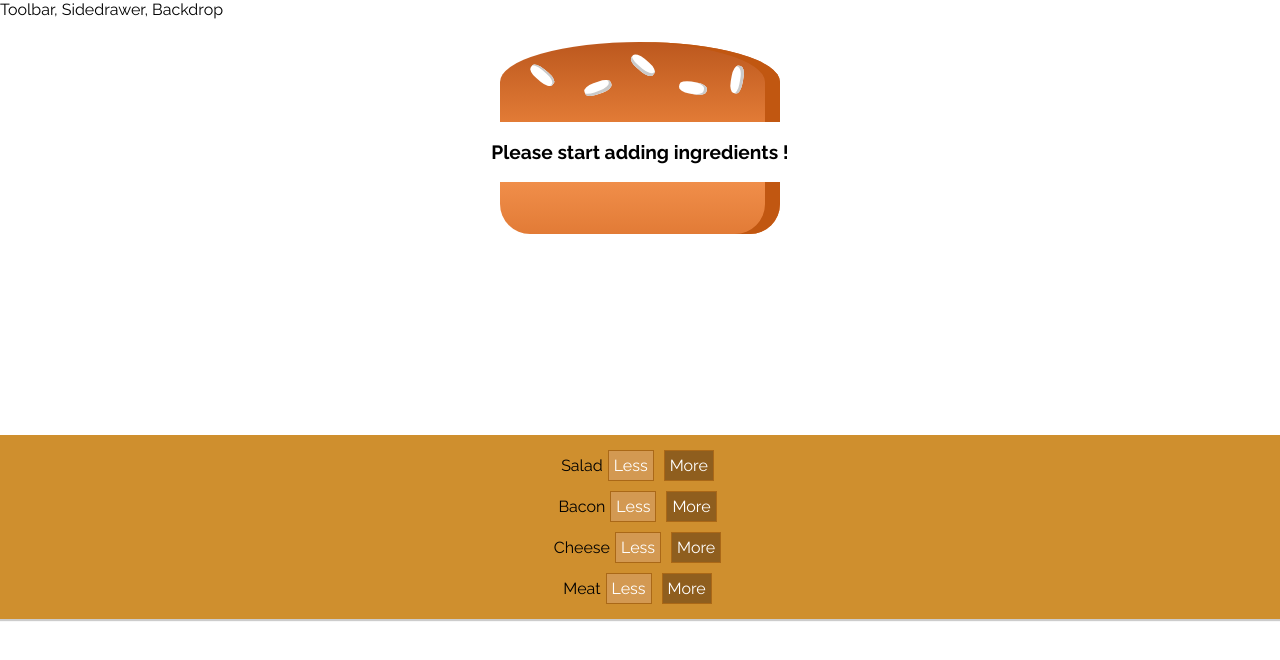
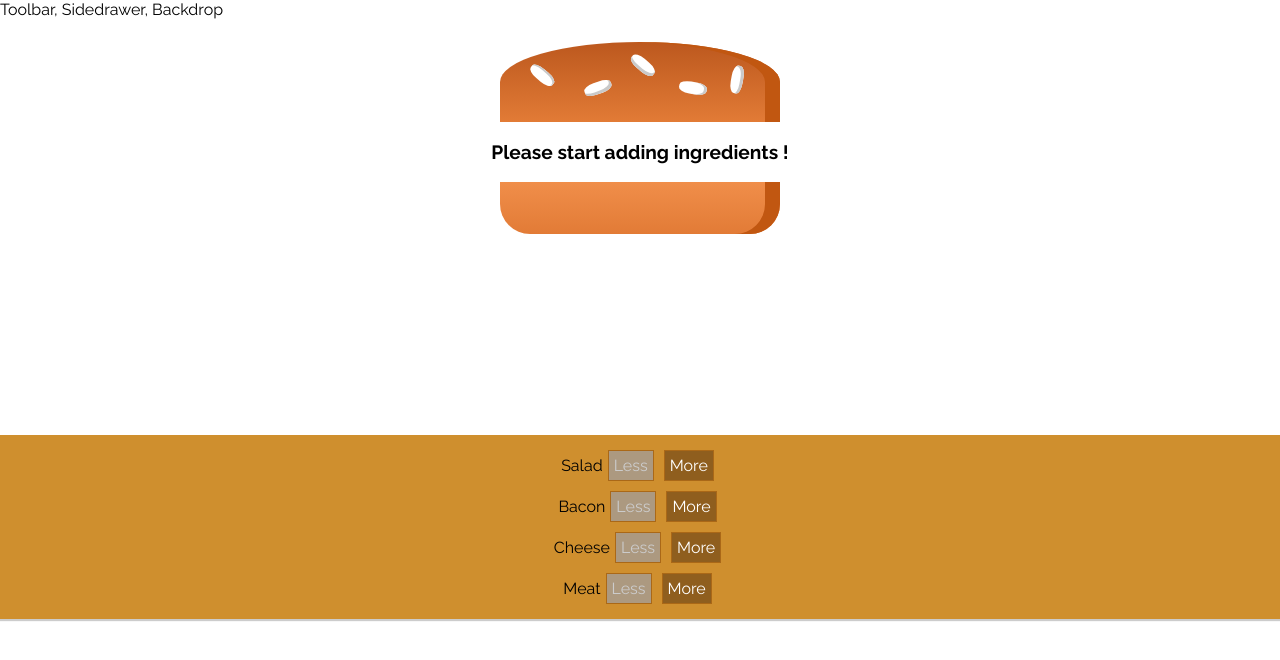
Before and after one commit to karthikmsadashivappa/React-nano, a React app: page / in a window 1280 px wide. Shown: the top 660 px of the page. Built offline with nearby package versions, Linux system fonts and the light colour scheme.

Commit message:
Removing Ingrediants safely

```diff
--- a/src/components/Tiny/BuildControls/BuildControl/BuildControl.js
+++ b/src/components/Tiny/BuildControls/BuildControl/BuildControl.js
@@ -6,8 +6,13 @@
 		<div className={classes.label}>
 			{props.label}
 		</div>
-		<button className={classes.Less}>Less</button>
-		<button className={classes.More} onClick={props.added}>More</button>
+		<button
+		className={classes.Less}
+		onClick={props.removed}
+		disabled={props.disabled}>Less</button>
+		<button
+		className={classes.More}
+		onClick={props.added}>More</button>
 	</div>
 );
 
--- a/src/components/Tiny/BuildControls/BuildControls.js
+++ b/src/components/Tiny/BuildControls/BuildControls.js
@@ -15,7 +15,9 @@
 			<BuildControl
 			key={ctrl.label}
 			label={ctrl.label}
-			added={() => props.ingredientAdded(ctrl.type)}/>
+			added={() => props.ingredientAdded(ctrl.type)}
+			removed={() => props.ingredientRemoved(ctrl.type)}
+			disabled={props.disabled[ctrl.type]}/>
 		))}
 	</div>
 );
--- a/src/containers/nano/Nano.js
+++ b/src/containers/nano/Nano.js
@@ -38,14 +38,41 @@
 	}
 
 	removeIngredientHandler = (type) => {
+		const oldCount = this.state.ingredients[type];
 
+		if (oldCount <= 0) {
+			return;
+		}
+		const updatedCount = oldCount - 1;
+		const updatedIngredients = {
+			...this.state.ingredients
+		};
+		updatedIngredients[type] = updatedCount;
+		const priceDeduction = INGREDIENT_PRICES[type];
+		const oldPrice = this.state.totalPrice;
+		const newPrice = oldPrice - priceDeduction;
+		this.setState({
+			totalPrice: newPrice,
+			ingredients: updatedIngredients
+		})
 	}
 
 	render(){
+		const disabledInfo = {
+			...this.state.ingredients
+		};
+
+		for (let key in disabledInfo) {
+			disabledInfo[key] = disabledInfo[key] <= 0;
+		}
+
 		return(
 			<Aux>
 				<Tiny ingredients={this.state.ingredients}/>
-				<BuildControls ingredientAdded={this.addIngredientHandler} />
+				<BuildControls
+				ingredientAdded={this.addIngredientHandler}
+				ingredientRemoved={this.removeIngredientHandler}
+				disabled={disabledInfo}/>
 			</Aux>
 		);
 	}
```
